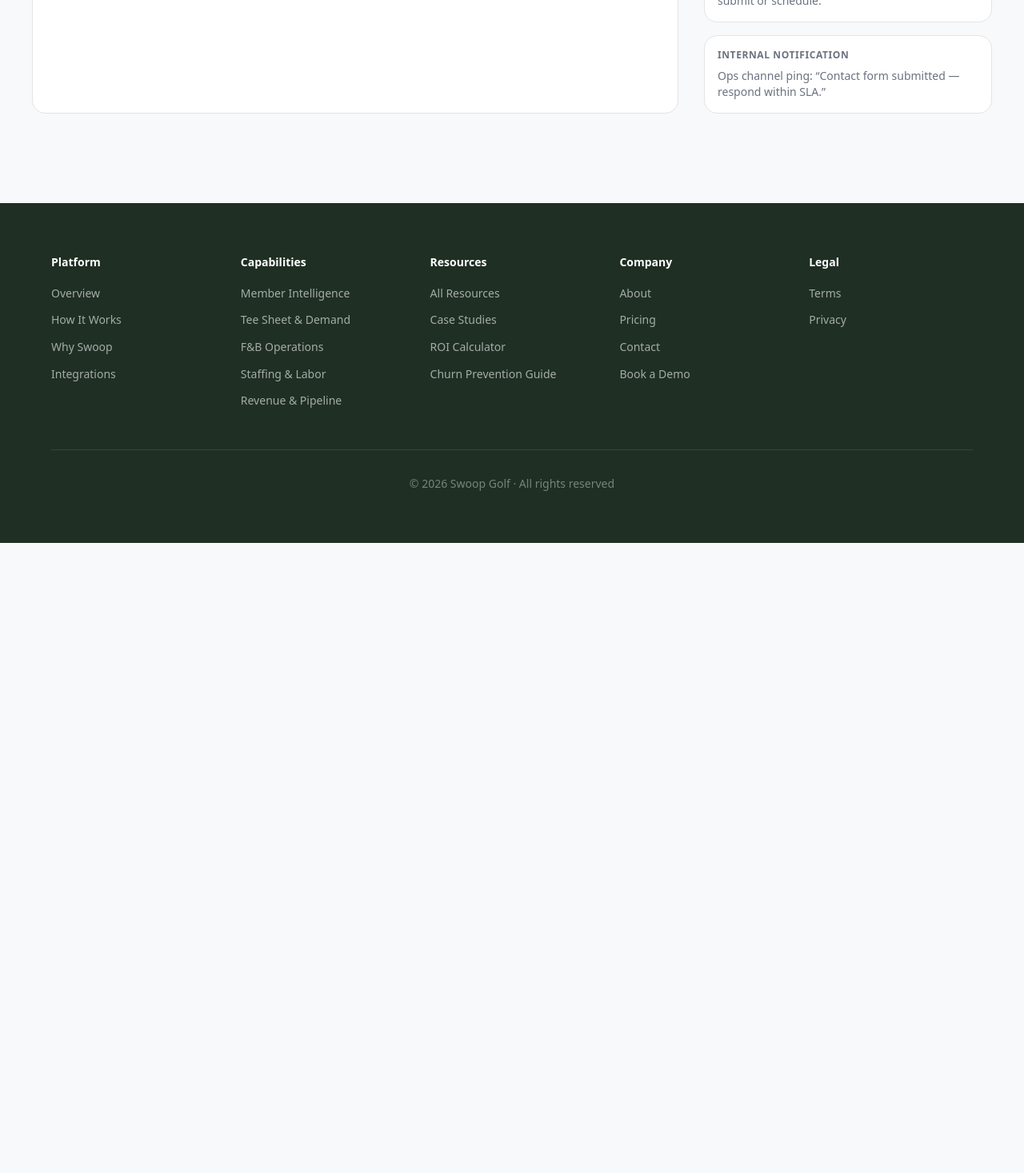
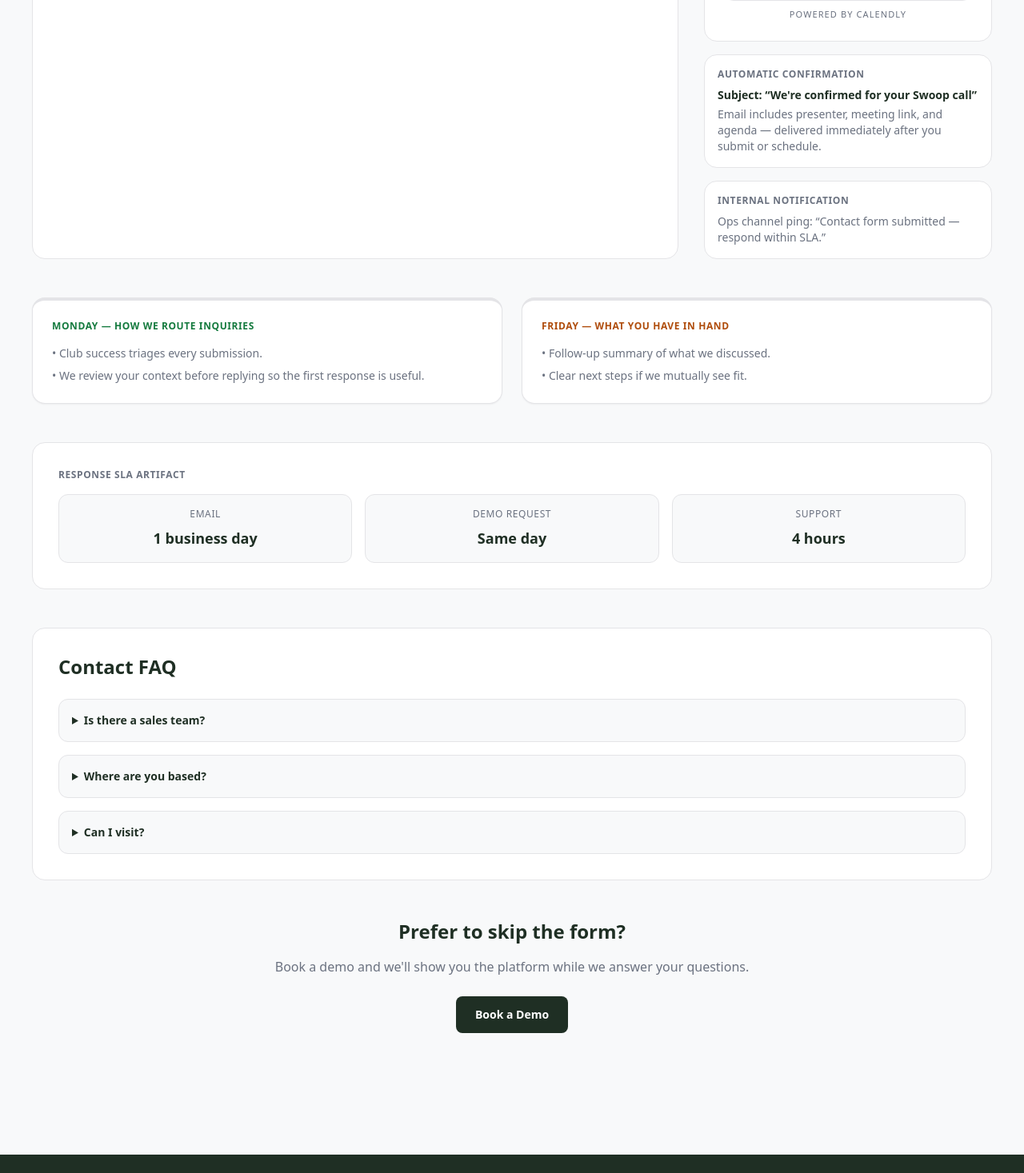
Before and after one commit to ty-hayes-82/swoop-member-intelligence-website, a Next.js app: page /contact in a window 1280 px wide. Shown: the part 1330-2797 px from the top of the page at 80% size. Before the commit the page ends 2009 px from the top, so only its background shows below. Built offline with nearby package versions, Linux system fonts and the light colour scheme; no server answers.

Commit message:
feat: add depth to contact page

```diff
--- a/app/contact/page.jsx
+++ b/app/contact/page.jsx
@@ -1,4 +1,5 @@
 import { buildMetadata } from '@/lib/metadata'
+import Link from 'next/link'
 import DemoForm from '@/components/DemoForm'
 import SchedulerEmbed from '@/components/SchedulerEmbed'
 
@@ -29,6 +30,14 @@ export default function ContactPage() {
             <p className="mt-1 font-semibold">&lt; 1 business day</p>
           </div>
         </div>
+        <div className="mt-6 rounded-2xl border border-swoop-border bg-white p-6">
+          <p className="text-xs font-semibold uppercase tracking-wider text-swoop-muted">What to expect</p>
+          <ul className="mt-4 space-y-2 text-sm text-swoop-muted">
+            <li>• We respond within 1 business day.</li>
+            <li>• Your inquiry goes to our club success team — not a call center.</li>
+            <li>• We will schedule a brief intro call if there's a fit.</li>
+          </ul>
+        </div>
       </section>
 
       <section className="mx-auto grid max-w-container gap-8 lg:grid-cols-[1fr_360px]">
@@ -42,7 +51,7 @@ export default function ContactPage() {
           />
           <div className="rounded-2xl border border-swoop-border bg-white p-4 text-sm text-swoop-muted">
             <p className="text-xs font-semibold uppercase tracking-wider text-swoop-muted">Automatic confirmation</p>
-            <p className="mt-2 font-semibold text-swoop-dark">Subject: “We&apos;re confirmed for your Swoop call”</p>
+            <p className="mt-2 font-semibold text-swoop-dark">Subject: “We're confirmed for your Swoop call”</p>
             <p className="mt-1">Email includes presenter, meeting link, and agenda — delivered immediately after you submit or schedule.</p>
           </div>
           <div className="rounded-2xl border border-swoop-border bg-white p-4 text-sm text-swoop-muted">
@@ -51,6 +60,69 @@ export default function ContactPage() {
           </div>
         </aside>
       </section>
+
+      <section className="mx-auto max-w-container">
+        <div className="grid gap-6 lg:grid-cols-2">
+          <div className="rounded-2xl border border-swoop-border bg-white p-6 shadow-sm border-t-4 border-[#4ADE80]">
+            <p className="text-xs font-semibold uppercase tracking-wider text-[#147A3E]">Monday — how we route inquiries</p>
+            <ul className="mt-4 space-y-2 text-sm text-swoop-muted">
+              <li>• Club success triages every submission.</li>
+              <li>• We review your context before replying so the first response is useful.</li>
+            </ul>
+          </div>
+          <div className="rounded-2xl border border-swoop-border bg-white p-6 shadow-sm border-t-4 border-[#F97316]">
+            <p className="text-xs font-semibold uppercase tracking-wider text-[#AF4C0B]">Friday — what you have in hand</p>
+            <ul className="mt-4 space-y-2 text-sm text-swoop-muted">
+              <li>• Follow-up summary of what we discussed.</li>
+              <li>• Clear next steps if we mutually see fit.</li>
+            </ul>
+          </div>
+        </div>
+      </section>
+
+      <section className="mx-auto max-w-container">
+        <div className="rounded-2xl border border-swoop-border bg-white p-8">
+          <p className="text-xs font-semibold uppercase tracking-wider text-swoop-muted">Response SLA artifact</p>
+          <div className="mt-4 grid gap-4 md:grid-cols-3">
+            {[
+              { label: 'Email', value: '1 business day' },
+              { label: 'Demo request', value: 'Same day' },
+              { label: 'Support', value: '4 hours' },
+            ].map((item) => (
+              <div key={item.label} className="rounded-xl border border-swoop-border bg-swoop-bg p-4 text-center">
+                <p className="text-xs uppercase tracking-wider text-swoop-muted">{item.label}</p>
+                <p className="mt-2 text-lg font-semibold text-swoop-dark">{item.value}</p>
+              </div>
+            ))}
+          </div>
+        </div>
+      </section>
+
+      <section className="mx-auto max-w-container">
+        <div className="rounded-2xl border border-swoop-border bg-white p-8">
+          <h2 className="text-2xl font-bold">Contact FAQ</h2>
+          <div className="mt-6 space-y-4">
+            {[
+              { question: 'Is there a sales team?', answer: 'Our club success team handles everything end-to-end.' },
+              { question: 'Where are you based?', answer: 'Scottsdale, Arizona.' },
+              { question: 'Can I visit?', answer: 'Yes — by appointment so we can plan a productive session.' },
+            ].map((item) => (
+              <details key={item.question} className="rounded-xl border border-swoop-border bg-swoop-bg p-4">
+                <summary className="cursor-pointer text-sm font-semibold text-swoop-dark">{item.question}</summary>
+                <p className="mt-2 text-sm text-swoop-muted">{item.answer}</p>
+              </details>
+            ))}
+          </div>
+        </div>
+      </section>
+
+      <section className="mx-auto max-w-container pb-10 text-center">
+        <h2 className="text-2xl font-bold mb-4">Prefer to skip the form?</h2>
+        <p className="text-swoop-muted mb-6">Book a demo and we'll show you the platform while we answer your questions.</p>
+        <Link href="/book-demo" className="inline-flex min-h-[46px] items-center rounded-lg bg-swoop-dark px-6 py-3 text-sm font-semibold text-white">
+          Book a Demo
+        </Link>
+      </section>
     </div>
   )
 }
```
